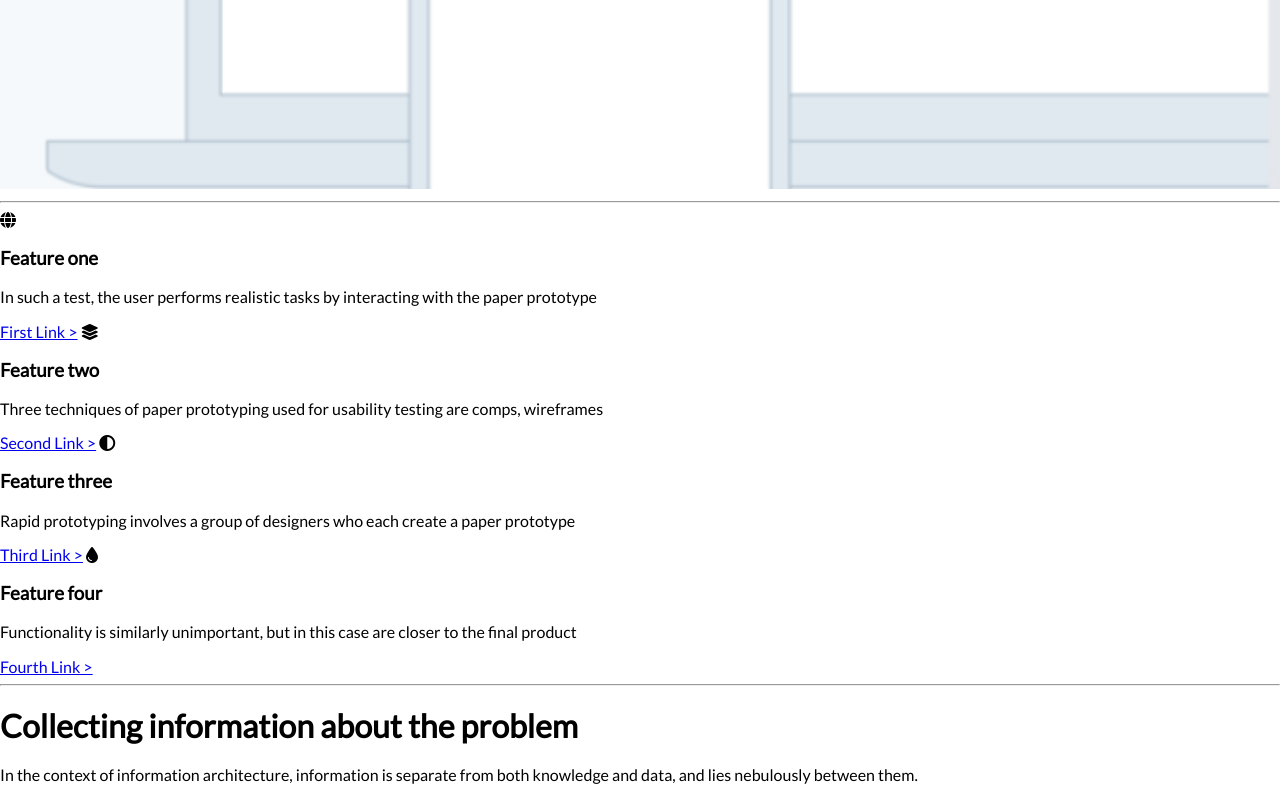
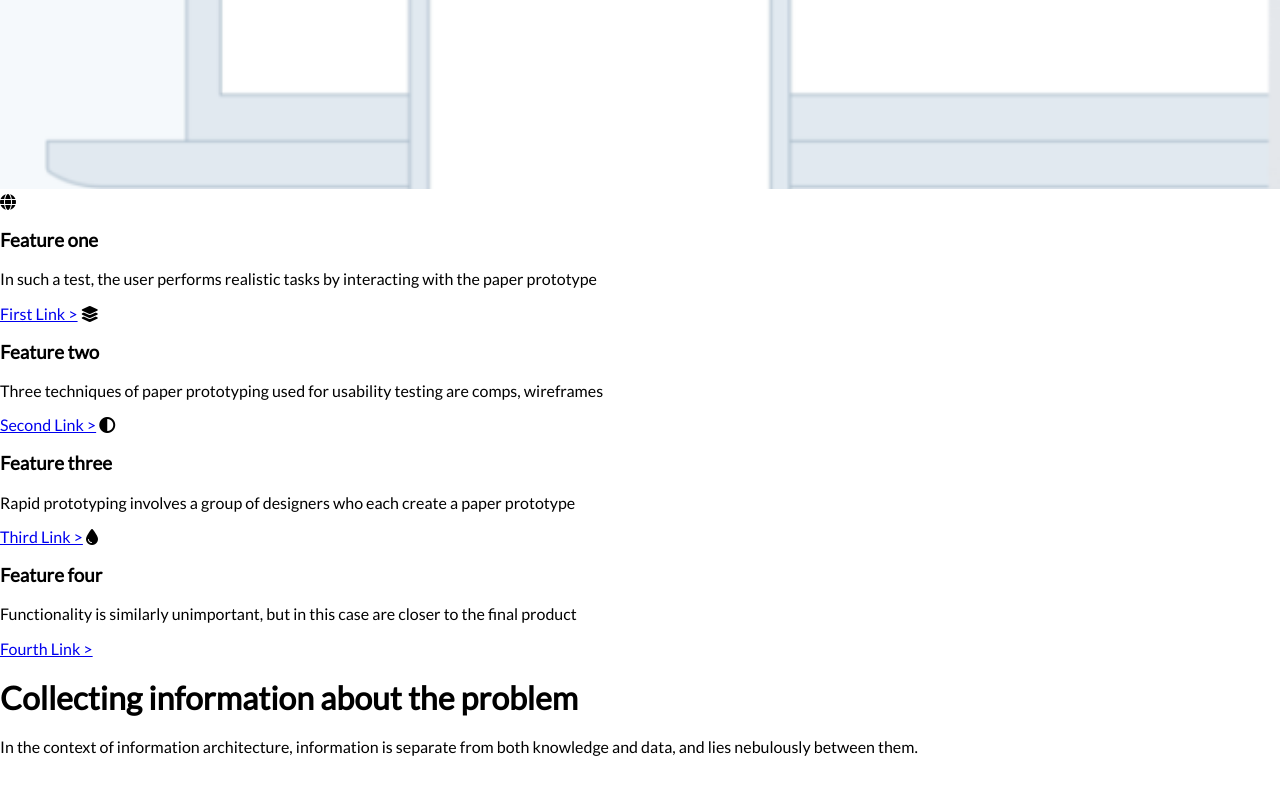
Before and after one commit to Operaismo/Source, a website: page index.html in a window 1280 px wide. Shown: the part 990-1790 px from the top of the page. After the commit the page ends 1762 px from the top, so only its background shows below. Drawn offline with Linux system fonts and the light colour scheme.

```diff
--- a/css/style.css
+++ b/css/style.css
@@ -76,3 +76,7 @@
 /******************************************
 /* ADDITIONAL STYLES
 /*******************************************/
+
+.hr-divider {
+  display: none;
+}
--- a/index.html
+++ b/index.html
@@ -49,7 +49,7 @@
 			<img src="img/source-tablet-phone.png" alt="tablet and phone" />
 		</section>
     <!-- MAIN END -->
-    <hr />
+    <hr class="hr-divider" />
     <!-- FEATURE START -->
     <i class="fa-solid fa-globe"></i>
     <h3>Feature one</h3>
@@ -84,7 +84,7 @@
     <a href="#">Fourth Link ></a>
 
     <!-- FEATURE END -->
-    <hr />
+    <hr class="hr-divider" />
     <!-- COLLECTING INFO START -->
     <h1>Collecting information about the problem</h1>
     <p>
```
